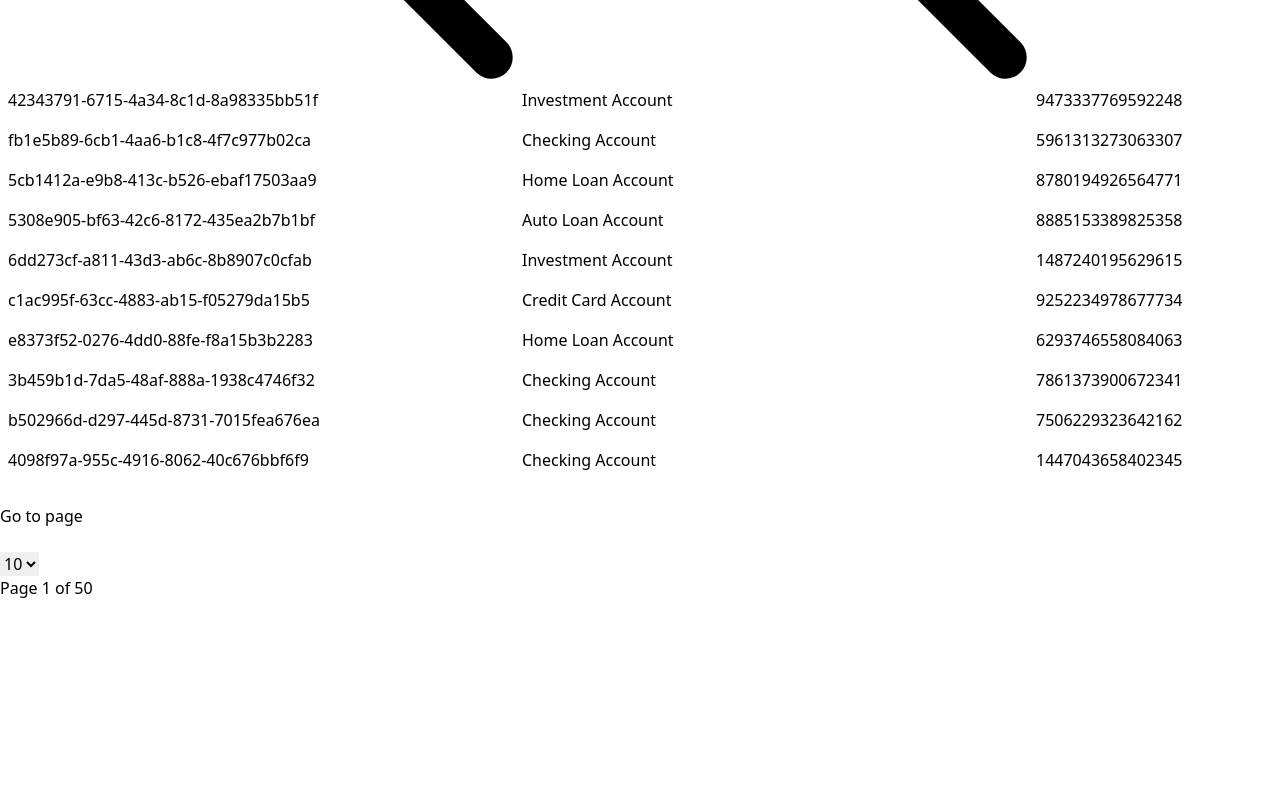
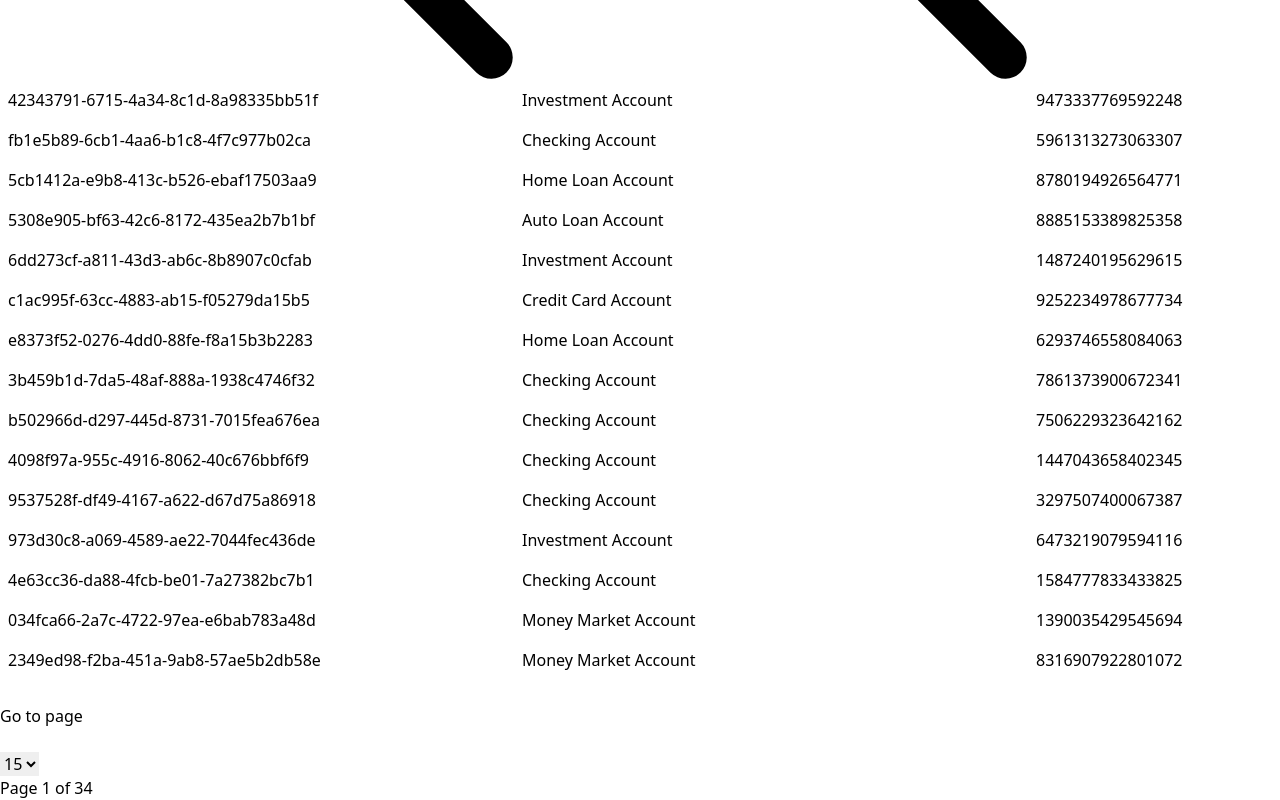
Before and after one commit to developerjoydebnath/react-dnd-table, a React (Vite) app: page / in a window 1280 px wide. Shown: the part 653-1453 px from the top of the page. Before the commit the page ends 1253 px from the top, so only its background shows below. Built offline with nearby package versions, Linux system fonts and the light colour scheme.

Commit message:
individual search done

```diff
--- a/src/components/Pagination.jsx
+++ b/src/components/Pagination.jsx
@@ -127,8 +127,10 @@ const Pagination = ({
                             name="sort"
                             id="sort"
                             className="border w-20 rounded py-0.5 px-1 outline-none shadow"
+                            value={itemsPerPage}
                         >
                             <option value="10">10</option>
+                            <option value="15" selected>15</option>
                             <option value="20">20</option>
                             <option value="30">30</option>
                             <option value="40">40</option>
--- a/src/components/ResetAndFilter.jsx
+++ b/src/components/ResetAndFilter.jsx
@@ -13,7 +13,8 @@ export const ResetAndFilter = ({
     setSelecteds,
     searchText,
     handleGlobalSearch,
-    setSearchText
+    setSearchText,
+    setItemsPerPage
 }) => {
 
 
@@ -81,6 +82,7 @@ export const ResetAndFilter = ({
 
     // reset column headings
     const resetColumnOrder = () => {
+        setItemsPerPage(15)
         setSearchText('');
         setAllSelected(true);
         setColumnOrder(columns.map(column => column.id));
--- a/src/components/table/Table.jsx
+++ b/src/components/table/Table.jsx
@@ -34,7 +34,7 @@ export const Table = ({
 
 
     // items per page
-    const [itemsPerPage, setItemsPerPage] = React.useState(10);
+    const [itemsPerPage, setItemsPerPage] = React.useState(15);
 
     // page number
     const [pageNumber, setPageNumber] = React.useState(1);
@@ -165,6 +165,7 @@ export const Table = ({
                 searchText={searchText}
                 handleGlobalSearch={handleGlobalSearch}
                 setSearchText={setSearchText}
+                setItemsPerPage={setItemsPerPage}
             />
             <table className="w-full">
 
```
